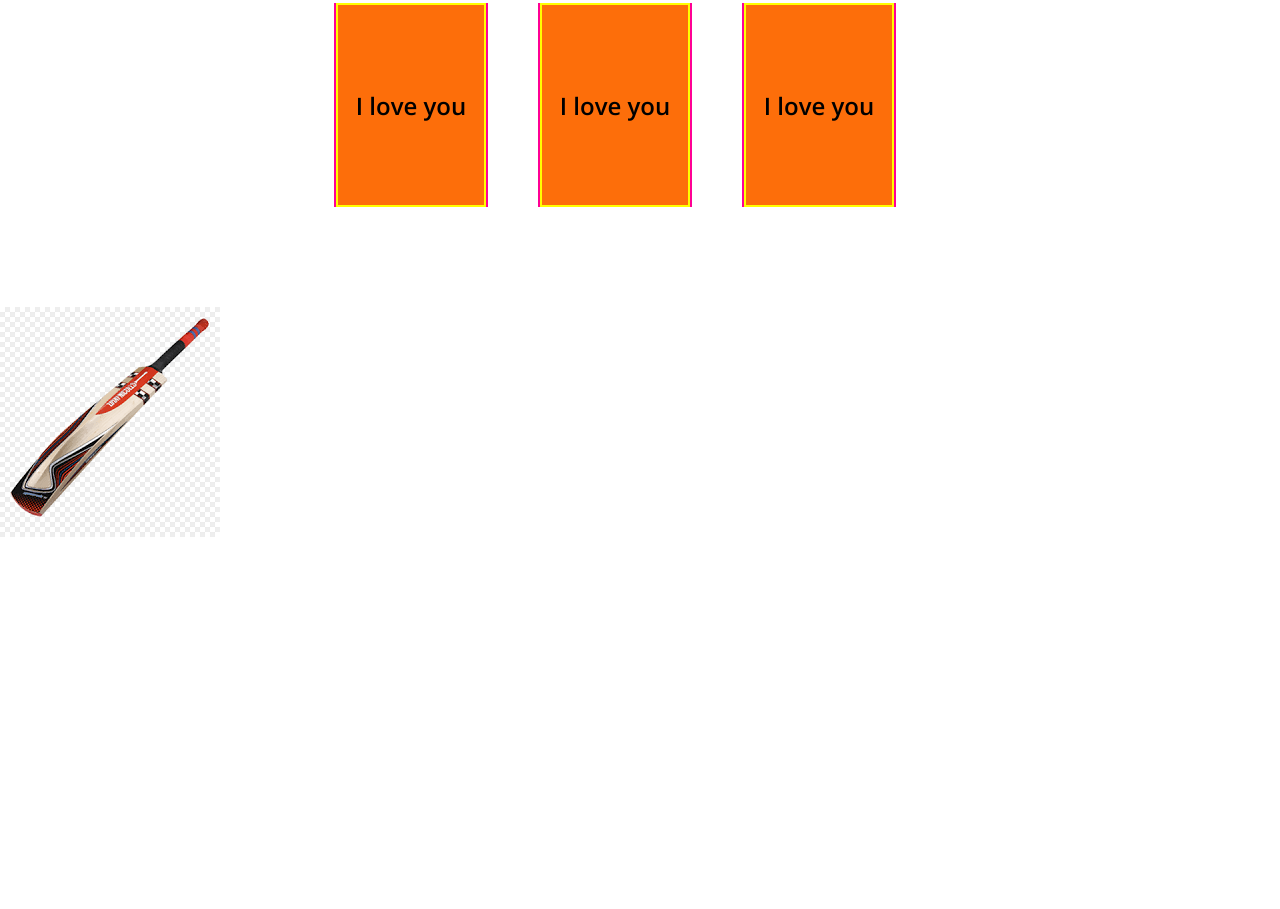
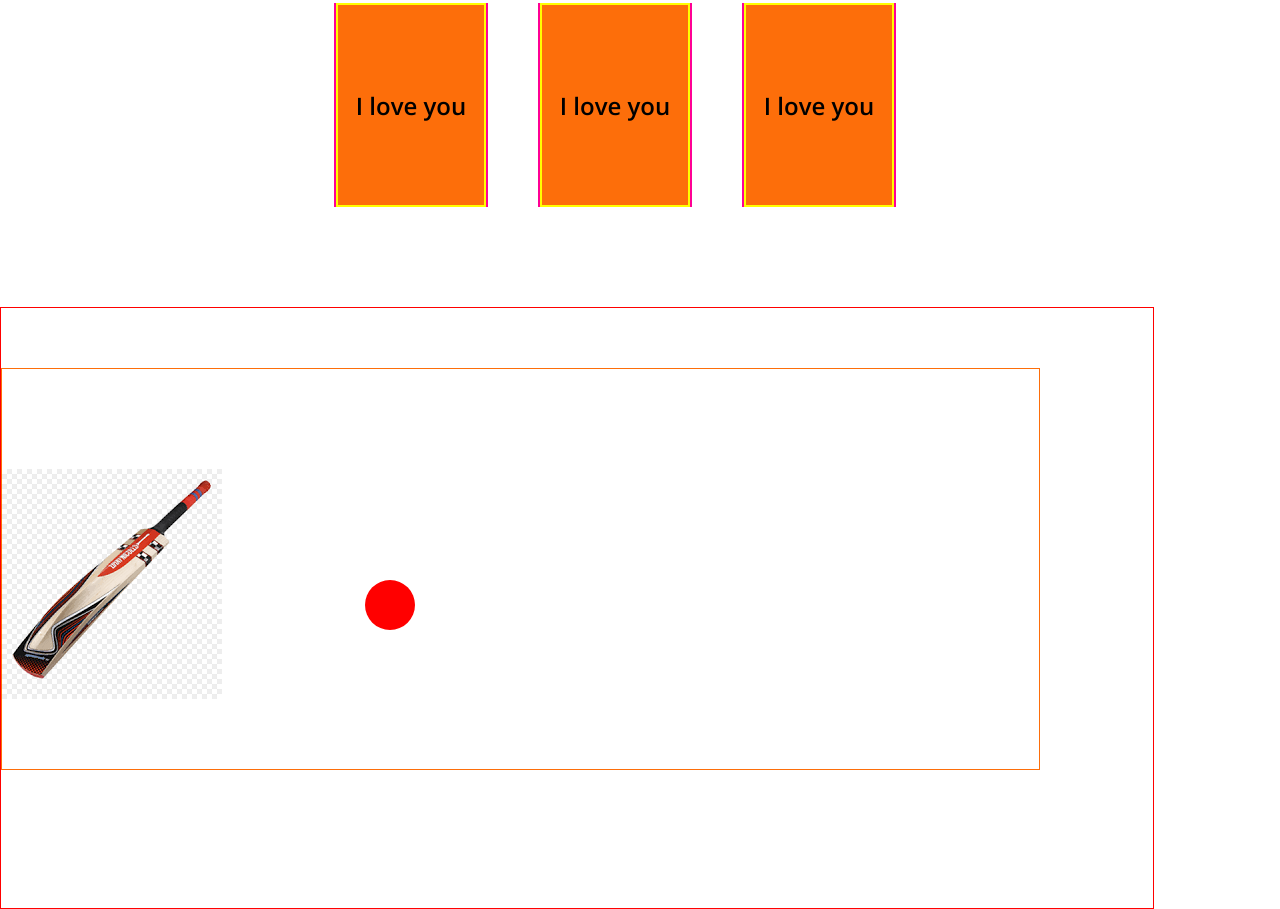
Before and after one commit to hasibulhasan372/developer-hasib, a plain HTML site: page index.html in a window 1280 px wide. Shown: the part 429-1338 px from the top of the page. Before the commit the page ends 971 px from the top, so only its background shows below. Drawn offline with nearby package versions, Linux system fonts and the light colour scheme.

Commit message:
transition part compelete

```diff
--- a/index.html
+++ b/index.html
@@ -93,9 +93,10 @@
 <Section>
     <div class="transition">
         <div class="bat">
-            <img src="images/bat.png" alt="">
+            <img class="bat-shot" src="images/bat.png" alt="">
+            <div class="ball"></div>
         </div>
-        <div class="ball"></div>
+
     </div>
 </Section>
 
--- a/style/style.css
+++ b/style/style.css
@@ -116,6 +116,35 @@
 
 }
 .transition{
-
+    width: 90%;
+    height: 600px;
+    border: 1px solid red;
+}
+.bat{
+    width: 90%;
+    height: 400px;
+    border: 1px solid #FD6E0A;
+    margin-top: 60px;
+   transition: transform 1s ease-in  ;
+}
+.bat-shot{
+  margin-top: 100px;
+}
+.bat:hover .bat-shot {
+    transform: rotate(-60deg) translate(0, 40px);
+    transform-origin: top ;
+}
+.ball{
+    width: 50px;
+    height: 50px;
+    border-radius: 50%;
+    background: red;
+    position: relative;
+    left: 35%;
+    top: -31%;
+    transition: transform 1s ease-out .1s;
+}
+.bat:hover .ball{
+    transform: translate(600px,-200px);
 }
 /* Header Part End  */
```
